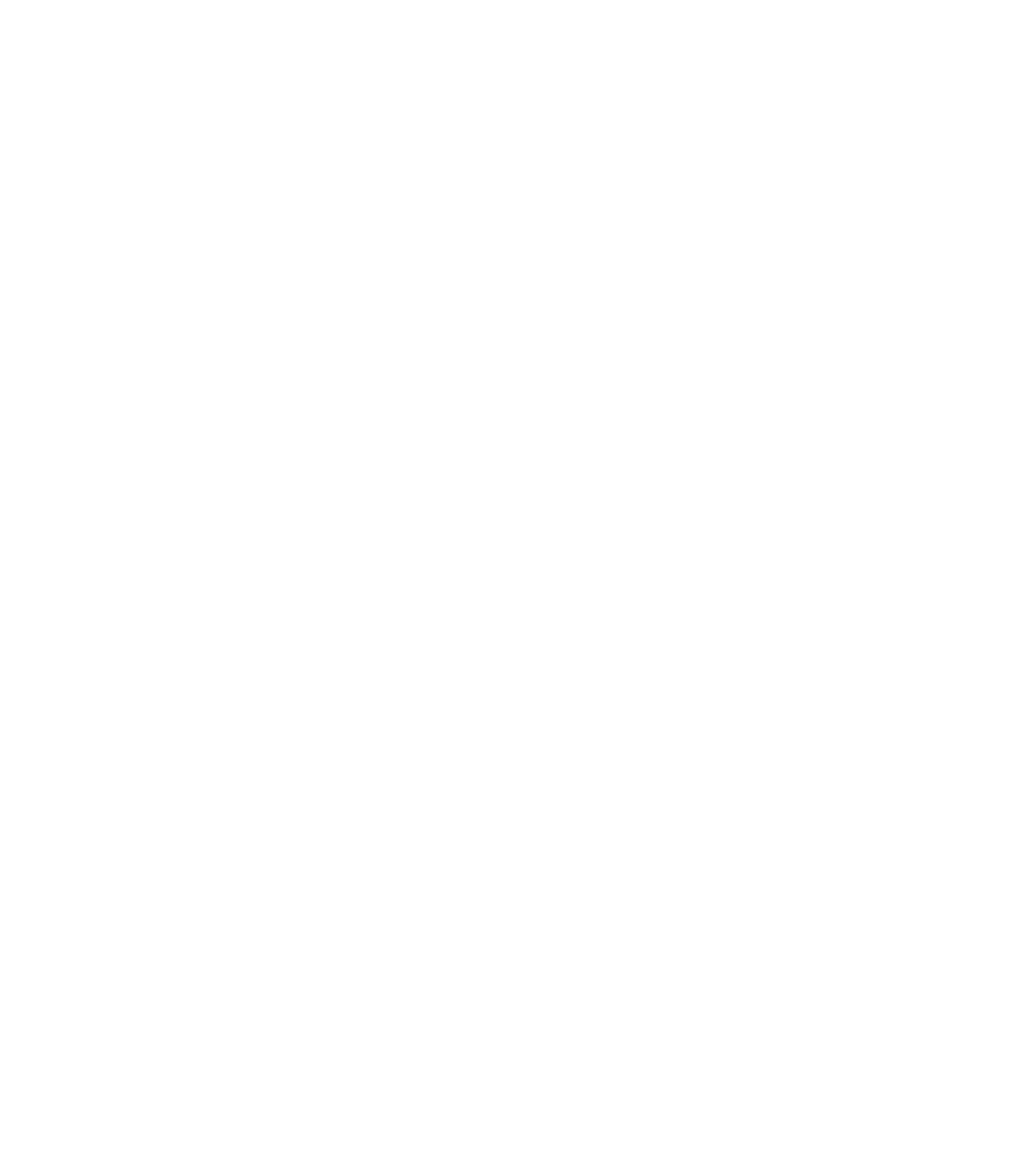
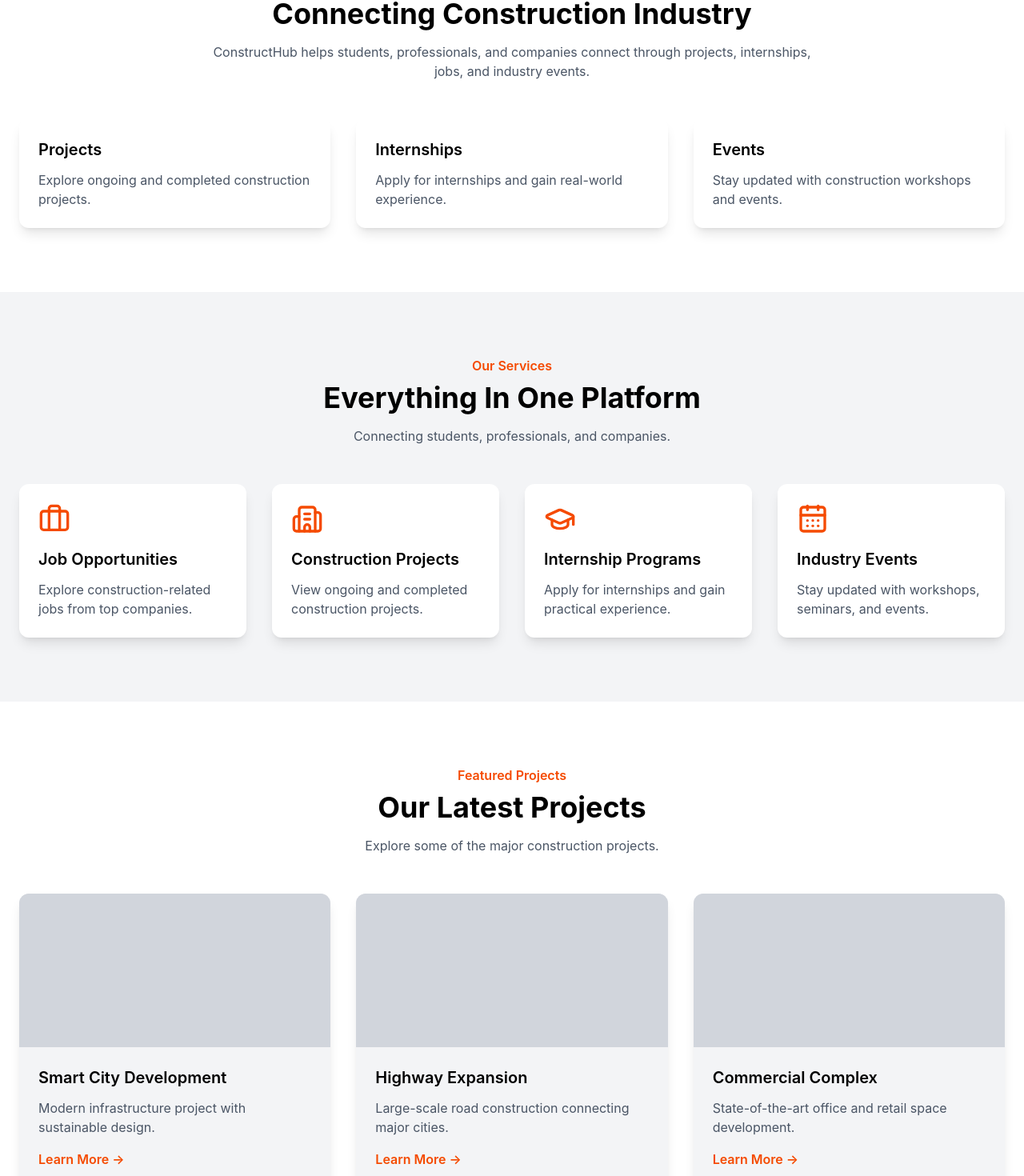
Before and after one commit to umesh2059/Construction-Company, a React (Vite) app: page / in a window 1280 px wide. Shown: the part 907-2377 px from the top of the page at 80% size. Before the commit the page ends 800 px from the top, so only its background shows below. Built offline with nearby package versions, Linux system fonts and the light colour scheme.

Commit message:
updated something new

```diff
--- /dev/null
+++ b/src/components/About.tsx
@@ -0,0 +1,60 @@
+const About = () => {
+  return (
+    <section className="py-20 bg-white">
+      <div className="max-w-7xl mx-auto px-6">
+
+        <div className="text-center">
+          <p className="text-orange-600 font-semibold">
+            About Us
+          </p>
+
+          <h2 className="text-4xl font-bold mt-2">
+            Connecting Construction Industry
+          </h2>
+
+          <p className="mt-4 text-gray-600 max-w-3xl mx-auto">
+            ConstructHub helps students, professionals, and companies
+            connect through projects, internships, jobs, and industry events.
+          </p>
+        </div>
+
+        <div className="grid md:grid-cols-3 gap-8 mt-12">
+
+          <div className="shadow-lg rounded-xl p-6">
+            <h3 className="text-xl font-semibold mb-3">
+              Projects
+            </h3>
+
+            <p className="text-gray-600">
+              Explore ongoing and completed construction projects.
+            </p>
+          </div>
+
+          <div className="shadow-lg rounded-xl p-6">
+            <h3 className="text-xl font-semibold mb-3">
+              Internships
+            </h3>
+
+            <p className="text-gray-600">
+              Apply for internships and gain real-world experience.
+            </p>
+          </div>
+
+          <div className="shadow-lg rounded-xl p-6">
+            <h3 className="text-xl font-semibold mb-3">
+              Events
+            </h3>
+
+            <p className="text-gray-600">
+              Stay updated with construction workshops and events.
+            </p>
+          </div>
+
+        </div>
+
+      </div>
+    </section>
+  );
+};
+
+export default About;
--- /dev/null
+++ b/src/components/Projects.tsx
@@ -0,0 +1,68 @@
+const Projects = () => {
+  const projects = [
+    {
+      title: "Smart City Development",
+      description:
+        "Modern infrastructure project with sustainable design.",
+    },
+    {
+      title: "Highway Expansion",
+      description:
+        "Large-scale road construction connecting major cities.",
+    },
+    {
+      title: "Commercial Complex",
+      description:
+        "State-of-the-art office and retail space development.",
+    },
+  ];
+
+  return (
+    <section className="py-20 bg-white">
+      <div className="max-w-7xl mx-auto px-6">
+
+        <div className="text-center">
+          <p className="text-orange-600 font-semibold">
+            Featured Projects
+          </p>
+
+          <h2 className="text-4xl font-bold mt-2">
+            Our Latest Projects
+          </h2>
+
+          <p className="mt-4 text-gray-600">
+            Explore some of the major construction projects.
+          </p>
+        </div>
+
+        <div className="grid md:grid-cols-3 gap-8 mt-12">
+          {projects.map((project, index) => (
+            <div
+              key={index}
+              className="bg-gray-100 rounded-xl overflow-hidden shadow-lg"
+            >
+              <div className="h-48 bg-gray-300"></div>
+
+              <div className="p-6">
+                <h3 className="text-xl font-semibold">
+                  {project.title}
+                </h3>
+
+                <p className="text-gray-600 mt-3">
+                  {project.description}
+                </p>
+
+                <button className="mt-4 text-orange-600 font-semibold">
+                  Learn More →
+                </button>
+              </div>
+            </div>
+          ))}
+        </div>
+
+      </div>
+    </section>
+  );
+};
+
+export default Projects;
--- /dev/null
+++ b/src/components/Services.tsx
@@ -0,0 +1,82 @@
+import {
+  Briefcase,
+  Building2,
+  GraduationCap,
+  CalendarDays,
+} from "lucide-react";
+
+const Services = () => {
+  const services = [
+    {
+      title: "Job Opportunities",
+      description:
+        "Explore construction-related jobs from top companies.",
+      icon: <Briefcase size={40} />,
+    },
+    {
+      title: "Construction Projects",
+      description:
+        "View ongoing and completed construction projects.",
+      icon: <Building2 size={40} />,
+    },
+    {
+      title: "Internship Programs",
+      description:
+        "Apply for internships and gain practical experience.",
+      icon: <GraduationCap size={40} />,
+    },
+    {
+      title: "Industry Events",
+      description:
+        "Stay updated with workshops, seminars, and events.",
+      icon: <CalendarDays size={40} />,
+    },
+  ];
+
+  return (
+    <section className="py-20 bg-gray-100">
+      <div className="max-w-7xl mx-auto px-6">
+
+        <div className="text-center">
+          <p className="text-orange-600 font-semibold">
+            Our Services
+          </p>
+
+          <h2 className="text-4xl font-bold mt-2">
+            Everything In One Platform
+          </h2>
+
+          <p className="mt-4 text-gray-600">
+            Connecting students, professionals, and companies.
+          </p>
+        </div>
+
+        <div className="grid md:grid-cols-2 lg:grid-cols-4 gap-8 mt-12">
+
+          {services.map((service, index) => (
+            <div
+              key={index}
+              className="bg-white rounded-xl p-6 shadow-lg hover:-translate-y-2 transition duration-300"
+            >
+              <div className="text-orange-600 mb-4">
+                {service.icon}
+              </div>
+
+              <h3 className="text-xl font-semibold mb-3">
+                {service.title}
+              </h3>
+
+              <p className="text-gray-600">
+                {service.description}
+              </p>
+            </div>
+          ))}
+
+        </div>
+
+      </div>
+    </section>
+  );
+};
+
+export default Services;
--- a/src/pages/Home.tsx
+++ b/src/pages/Home.tsx
@@ -1,11 +1,17 @@
 import Navbar from "@/components/Navbar";
 import Hero from "@/components/Hero";
+import About from "@/components/About";
+import Services from "@/components/Services";
+import Projects from "@/components/Projects"
 
 function Home() {
   return (
     <div>
       <Navbar/>
       <Hero/>
+      <About/>
+      <Services/>
+      <Projects/>
     </div>
   )
 }
```
